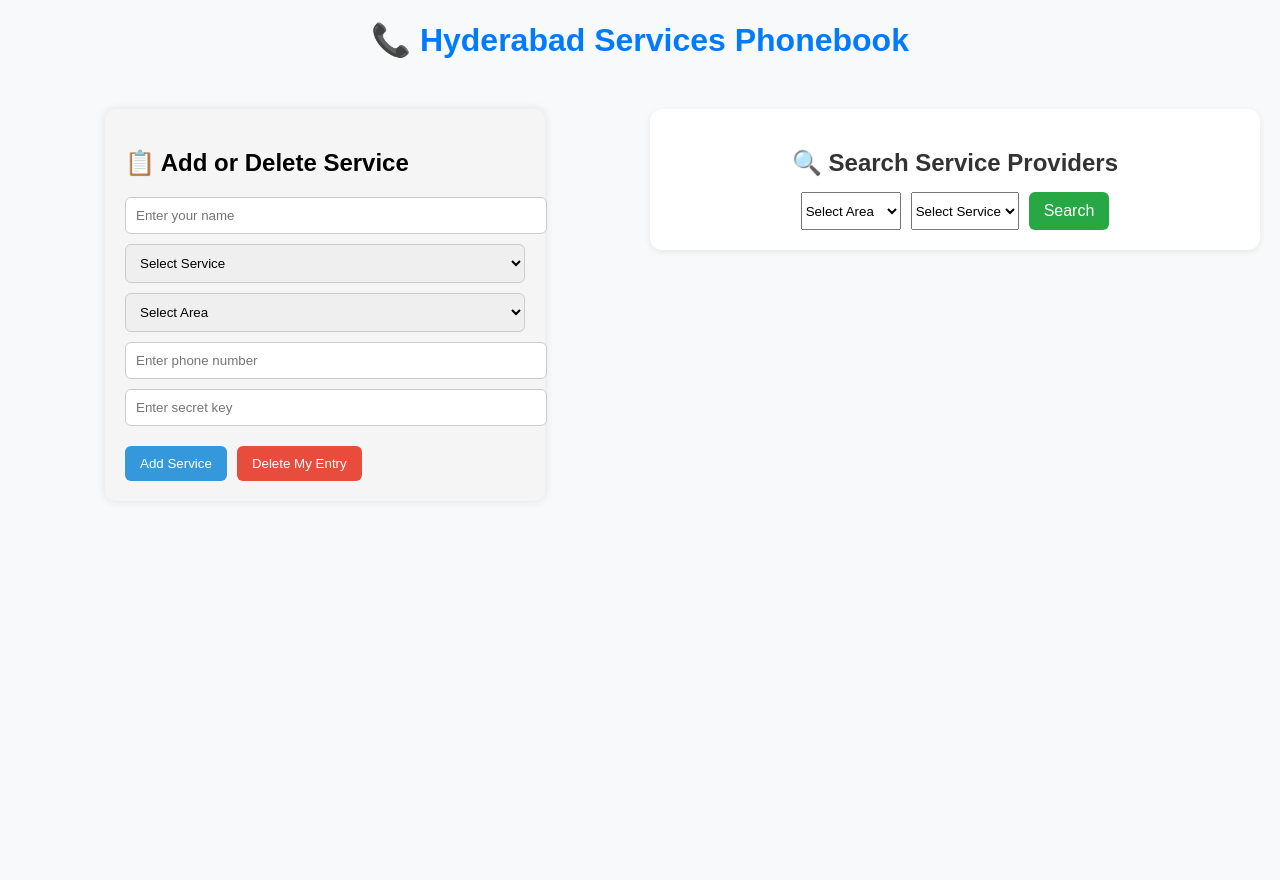
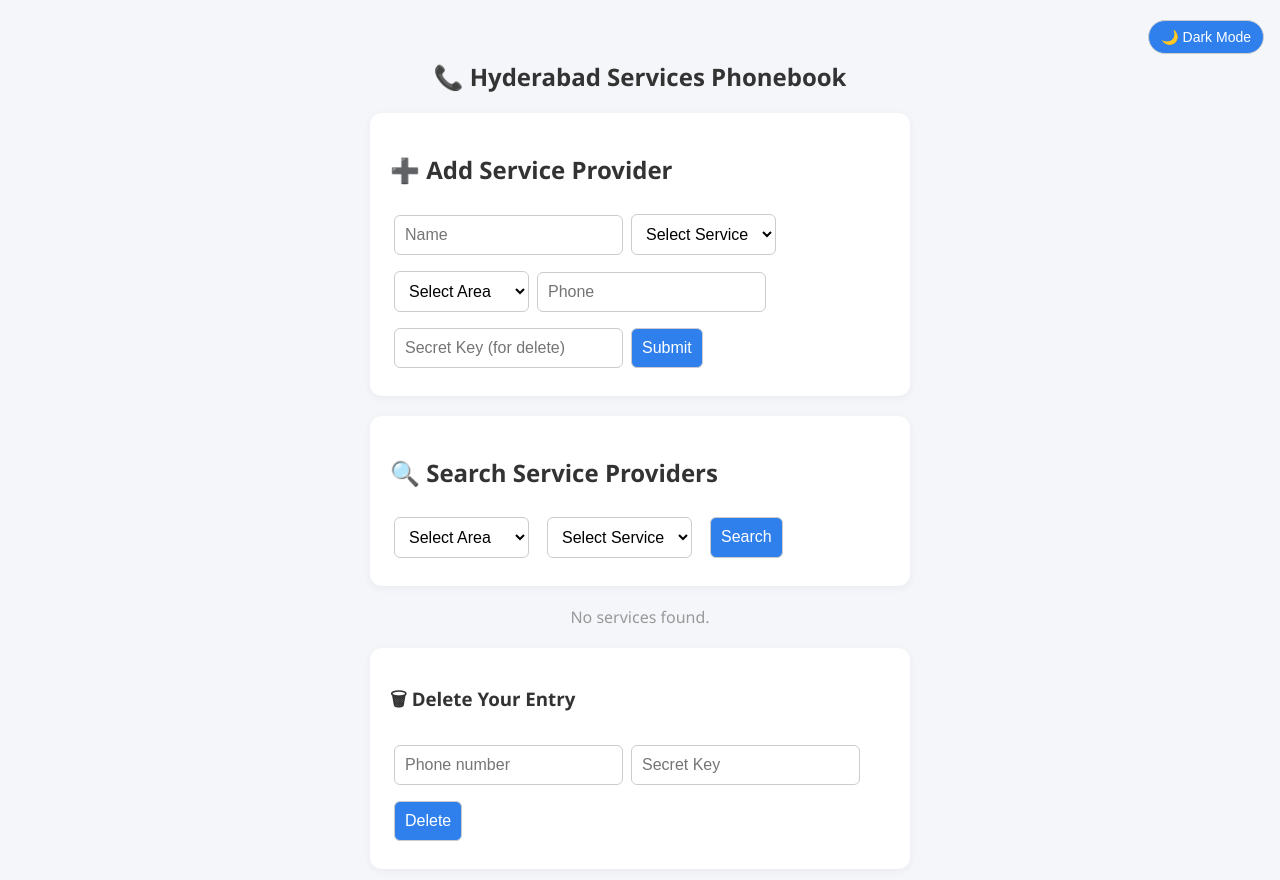
Before and after one commit to kotireddydeva/hyderabad-phonebook, a React (Create React App) app in the folder frontend/: page / in a window 1280 px wide. Shown: the top 880 px of the page. Before the commit the page ends 800 px from the top, so only its background shows below. Built offline with nearby package versions, Linux system fonts and the light colour scheme.

Commit message:
🌙 Added dark mode and improved UI

```diff
--- a/frontend/src/App.css
+++ b/frontend/src/App.css
@@ -1,205 +1,113 @@
 body {
-  font-family: Arial, sans-serif;
-  background-color: #f8f9fa;
+  font-family: 'Segoe UI', sans-serif;
   margin: 0;
   padding: 0;
+  transition: background-color 0.3s, color 0.3s;
 }
 
-h1 {
-  text-align: center;
-  color: #007BFF;
-  margin-bottom: 30px;
+:root {
+  --bg-color: #f5f6fa;
+  --text-color: #333;
+  --card-bg: #ffffff;
+  --btn-bg: #2f80ed;
+  --btn-hover: #1366d6;
+  --highlight: #2f80ed;
+  --msg-color: #e74c3c;
 }
 
-form {
-  max-width: 500px;
-  margin: 0 auto 20px;
-  padding: 20px;
-  background: #ffffff;
-  border-radius: 12px;
-  box-shadow: 0 2px 6px rgba(0, 0, 0, 0.1);
+.dark-mode {
+  --bg-color: #1e1e2f;
+  --text-color: #f5f5f5;
+  --card-bg: #2c2c3c;
+  --btn-bg: #5a85ff;
+  --btn-hover: #3d64d6;
+  --highlight: #8ab4f8;
+  --msg-color: #ff8080;
 }
 
-form input,
-form button {
-  display: block;
-  width: 100%;
-  margin-top: 10px;
+body {
+  background-color: var(--bg-color);
+  color: var(--text-color);
+}
+
+h2, h3 {
+  color: var(--text-color);
+}
+
+input, select, button {
   padding: 10px;
-  font-size: 16px;
+  margin: 8px 4px;
   border: 1px solid #ccc;
   border-radius: 6px;
+  font-size: 16px;
+  background: white;
+  color: #000;
 }
 
-form button {
-  background-color: #007BFF;
-  color: white;
-  border: none;
-  cursor: pointer;
-  margin-top: 15px;
+.dark-mode input,
+.dark-mode select {
+  background: #444;
+  color: #fff;
+  border-color: #666;
 }
 
-form button:hover {
-  background-color: #0056b3;
+button {
+  background-color: var(--btn-bg);
+  color: white;
+  cursor: pointer;
+  transition: background 0.3s ease;
 }
 
-.service-card {
-  background: #ffffff;
-  padding: 15px 20px;
-  border-radius: 12px;
-  border-left: 6px solid #007BFF;
-  margin: 15px 0;
-  box-shadow: 0 2px 6px rgba(0,0,0,0.1);
-  transition: transform 0.2s;
+button:hover {
+  background-color: var(--btn-hover);
 }
 
-.service-card:hover {
-  transform: translateY(-2px);
-}
-
-.service-card h3 {
-  margin-bottom: 8px;
-  color: #007BFF;
-}
-
-.search-box {
-  background: #ffffff;
+.form-box, .search-box, .delete-box {
+  background: var(--card-bg);
   padding: 20px;
+  margin: 20px auto;
   border-radius: 12px;
-  box-shadow: 0 2px 6px rgba(0, 0, 0, 0.08);
-  margin-bottom: 20px;
-  text-align: center;
-}
-
-.search-box h2 {
-  margin-bottom: 15px;
-  color: #333;
+  box-shadow: 0 2px 10px rgba(0, 0, 0, 0.05);
+  max-width: 500px;
 }
 
 .search-bar {
   display: flex;
-  justify-content: center;
+  flex-wrap: wrap;
   gap: 10px;
-  flex-wrap: wrap;
-}
-.search-bar input {
-  width: 180px;
-  padding: 10px;
-  border: 1px solid #bbb;
-  border-radius: 8px;
-  font-size: 16px;
-}
-.search-bar button {
-  padding: 10px 20px;
-  background-color: #28a745;
-  border: none;
-  color: white;
-  border-radius: 8px;
-  font-size: 16px;
-  cursor: pointer;
-}
-.search-bar button:hover {
-  background-color: #218838;
-}
-
-.search-box input {
-  width: 70%;
-  padding: 10px;
-  border: 1px solid #aaa;
-  border-radius: 6px;
-  margin-right: 8px;
-  font-size: 16px;
-}
-
-.search-box button {
-  padding: 10px 15px;
-  background-color: #28a745;
-  color: white;
-  border: none;
-  border-radius: 6px;
-  font-size: 16px;
-  cursor: pointer;
-}
-
-.search-box button:hover {
-  background-color: #218838;
-}
-
-.rating-box {
   margin-top: 10px;
 }
 
-.rating-box select {
-  padding: 5px;
-  font-size: 16px;
+.service-card {
+  background: var(--card-bg);
+  margin: 12px auto;
+  padding: 16px;
+  border-radius: 10px;
+  border-left: 4px solid var(--highlight);
+  max-width: 500px;
+  box-shadow: 0 1px 4px rgba(0, 0, 0, 0.08);
 }
 
-.rating-box button {
-  margin-left: 8px;
-  padding: 5px 10px;
-  background-color: #ffc107;
-  border: none;
-  border-radius: 6px;
+.service-card h3 {
+  margin: 0 0 8px 0;
+}
+
+.msg {
+  text-align: center;
+  color: var(--msg-color);
+  margin-top: 10px;
+  font-weight: bold;
+}
+
+.toggle-btn {
+  position: fixed;
+  top: 12px;
+  right: 12px;
+  background-color: var(--btn-bg);
+  color: white;
+  padding: 8px 12px;
+  border-radius: 20px;
   font-size: 14px;
   cursor: pointer;
+  z-index: 1000;
 }
-.app-container {
-  display: flex;
-  justify-content: space-between;
-  align-items: flex-start;
-  padding: 20px;
-  gap: 20px;
-}
-
-/* Left side: title + form */
-.left-side {
-  flex: 1;
-  max-width: 50%;
-}
-
-/* Right side: search + results */
-.right-side {
-  flex: 1;
-  max-width: 50%;
-}
-@media (max-width: 768px) {
-  .app-container {
-    flex-direction: column;
-  }
-
-  .left-side,
-  .right-side {
-    max-width: 100%;
-  }
-}
-
-.service-form {
-  max-width: 400px;
-  margin: 0 auto;
-  padding: 20px;
-  border-radius: 10px;
-  background: #f5f5f5;
-  box-shadow: 0 0 10px rgba(0,0,0,0.1);
-}
-
-.service-form input,
-.service-form select {
-  width: 100%;
-  padding: 10px;
-  margin-bottom: 10px;
-  border-radius: 6px;
-  border: 1px solid #ccc;
-}
-
-.service-form button {
-  padding: 10px 15px;
-  border: none;
-  border-radius: 6px;
-  background-color: #3498db;
-  color: white;
-  cursor: pointer;
-}
-
-.service-form button:hover {
-  background-color: #2980b9;
-}
--- a/frontend/src/App.js
+++ b/frontend/src/App.js
@@ -1,21 +1,23 @@
-import React from 'react';
-import './App.css';
+import React, { useState, useEffect } from 'react';
 import ServiceForm from './components/ServiceForm';
 import ServiceList from './components/ServiceList';
+import './App.css';
 
 function App() {
+  const [darkMode, setDarkMode] = useState(false);
+
+  useEffect(() => {
+    document.body.className = darkMode ? 'dark-mode' : '';
+  }, [darkMode]);
+
   return (
     <div>
-    <h1>📞 Hyderabad Services Phonebook</h1>
-    <div className="app-container">
-
-      <div className="left-side">
-        <ServiceForm />
-      </div>
-      <div className="right-side">
-        <ServiceList />
-      </div>
-    </div>
+      <button className="toggle-btn" onClick={() => setDarkMode(!darkMode)}>
+        {darkMode ? '🌞 Light Mode' : '🌙 Dark Mode'}
+      </button>
+      <h2 style={{ textAlign: 'center', marginTop: 60 }}>📞 Hyderabad Services Phonebook</h2>
+      <ServiceForm />
+      <ServiceList />
     </div>
   );
 }
--- a/frontend/src/components/ServiceForm.js
+++ b/frontend/src/components/ServiceForm.js
@@ -2,112 +2,71 @@ import React, { useState } from 'react';
 import axios from 'axios';
 
 function ServiceForm() {
-  const [name, setName] = useState('');
-  const [service, setService] = useState('');
-  const [area, setArea] = useState('');
-  const [phone, setPhone] = useState('');
-  const [secretKey, setSecretKey] = useState('');
+  const [formData, setFormData] = useState({
+    name: '',
+    service: '',
+    area: '',
+    phone: '',
+    secretKey: ''
+  });
+
   const [message, setMessage] = useState('');
 
   const areaOptions = ['Kukatpally', 'Ameerpet', 'Bachupally', 'Kushayiguda'];
   const serviceOptions = ['Electrician', 'Plumber', 'Carpenter', 'Painter', 'Mechanic'];
 
-  const submit = async () => {
+  const handleChange = (e) => {
+    const { name, value } = e.target;
+    setFormData(prev => ({ ...prev, [name]: value }));
+  };
+
+  const handleSubmit = async () => {
+    const { name, service, area, phone, secretKey } = formData;
     if (!name || !service || !area || !phone || !secretKey) {
-      setMessage("❌ All fields are required.");
-      return;
+      return setMessage('❗All fields are required.');
     }
 
     try {
-      await axios.post("https://hyderabad-phonebook.onrender.com/api/services/add", {
-        name,
-        service,
-        area,
-        phone,
-        secretKey,
-      });
-      setMessage("✅ Service added successfully!");
-      setName('');
-      setService('');
-      setArea('');
-      setPhone('');
-      setSecretKey('');
+      const res = await axios.post('https://hyderabad-phonebook.onrender.com/api/services/add', formData);
+      if (res.data.success) {
+        setMessage('✅ Service added successfully!');
+        setFormData({ name: '', service: '', area: '', phone: '', secretKey: '' });
+      }
     } catch (err) {
-      setMessage("❌ " + (err.response?.data || "Error adding service."));
-    }
-  };
-
-  const deleteEntry = async () => {
-    if (!phone || !secretKey) {
-      setMessage("❌ Phone and Secret Key are required to delete.");
-      return;
-    }
-
-    try {
-      await axios.delete("https://hyderabad-phonebook.onrender.com/api/services/delete", {
-        data: { phone, secretKey },
-      });
-      setMessage("🗑️ Service deleted successfully!");
-      setName('');
-      setService('');
-      setArea('');
-      setPhone('');
-      setSecretKey('');
-    } catch (err) {
-      setMessage("❌ " + (err.response?.data || "Error deleting service."));
+      if (err.response?.status === 409) {
+        setMessage('⚠️ This phone number already exists.');
+      } else {
+        setMessage('❌ Error adding service.');
+      }
     }
   };
 
   return (
-    <div className="service-form">
-      <h2>📋 Add or Delete Service</h2>
+    <div className="form-box">
+      <h2>➕ Add Service Provider</h2>
 
-      <input
-        type="text"
-        placeholder="Enter your name"
-        value={name}
-        onChange={(e) => setName(e.target.value)}
-      />
+      <input name="name" value={formData.name} onChange={handleChange} placeholder="Name" />
 
-      <select value={service} onChange={(e) => setService(e.target.value)}>
+      <select name="service" value={formData.service} onChange={handleChange}>
         <option value="">Select Service</option>
-        {serviceOptions.map((s) => (
-          <option key={s} value={s}>{s}</option>
+        {serviceOptions.map(opt => (
+          <option key={opt} value={opt}>{opt}</option>
         ))}
       </select>
 
-      <select value={area} onChange={(e) => setArea(e.target.value)}>
+      <select name="area" value={formData.area} onChange={handleChange}>
         <option value="">Select Area</option>
-        {areaOptions.map((a) => (
-          <option key={a} value={a}>{a}</option>
+        {areaOptions.map(opt => (
+          <option key={opt} value={opt}>{opt}</option>
         ))}
       </select>
 
-      <input
-        type="text"
-        placeholder="Enter phone number"
-        value={phone}
-        onChange={(e) => setPhone(e.target.value)}
-      />
+      <input name="phone" value={formData.phone} onChange={handleChange} placeholder="Phone" />
+      <input name="secretKey" value={formData.secretKey} onChange={handleChange} placeholder="Secret Key (for delete)" />
 
-      <input
-        type="password"
-        placeholder="Enter secret key"
-        value={secretKey}
-        onChange={(e) => setSecretKey(e.target.value)}
-      />
+      <button onClick={handleSubmit}>Submit</button>
 
-      <div style={{ marginTop: '10px' }}>
-        <button onClick={submit}>Add Service</button>
-        <button
-          onClick={deleteEntry}
-          style={{ marginLeft: '10px', backgroundColor: '#e74c3c', color: 'white' }}
-        >
-          Delete My Entry
-        </button>
-      </div>
-
-      {message && <p style={{ marginTop: '15px', color: '#444' }}>{message}</p>}
+      {message && <p className="msg">{message}</p>}
     </div>
   );
 }
--- a/frontend/src/components/ServiceList.js
+++ b/frontend/src/components/ServiceList.js
@@ -6,6 +6,7 @@ function ServiceList() {
   const [area, setArea] = useState('');
   const [service, setService] = useState('');
   const [results, setResults] = useState([]);
+  const [deleteData, setDeleteData] = useState({ phone: '', secretKey: '' });
   const [message, setMessage] = useState('');
 
   const areaOptions = ['Kukatpally', 'Ameerpet', 'Bachupally', 'Kushayiguda'];
@@ -13,9 +14,7 @@ function ServiceList() {
 
   const search = async () => {
     if (!area && !service) {
-      setMessage("❌ Please select at least area or service to search.");
-      setResults([]);
-      return;
+      return setMessage('❗Enter at least Area or Service to search');
     }
 
     try {
@@ -23,9 +22,23 @@ function ServiceList() {
         params: { area, service }
       });
       setResults(res.data);
-      setMessage(res.data.length ? '' : 'No services found.');
+      setMessage('');
     } catch (err) {
-      setMessage("❌ Error searching services.");
+      setMessage('❌ Failed to fetch results');
+    }
+  };
+
+  const handleDelete = async () => {
+    const { phone, secretKey } = deleteData;
+    if (!phone || !secretKey) return setMessage('❗Both phone and secret key are required');
+
+    try {
+      const res = await axios.post(`https://hyderabad-phonebook.onrender.com/api/services/delete`, deleteData);
+      setMessage('✅ Service deleted successfully');
+      setDeleteData({ phone: '', secretKey: '' });
+      setResults(results.filter(r => r.phone !== phone)); // remove from list
+    } catch (err) {
+      setMessage('❌ Could not delete. Check phone/secret key');
     }
   };
 
@@ -33,29 +46,24 @@ function ServiceList() {
     <div>
       <div className="search-box">
         <h2>🔍 Search Service Providers</h2>
-
         <div className="search-bar">
           <select value={area} onChange={(e) => setArea(e.target.value)}>
             <option value="">Select Area</option>
-            {areaOptions.map((a) => (
-              <option key={a} value={a}>{a}</option>
-            ))}
+            {areaOptions.map((a) => <option key={a} value={a}>{a}</option>)}
           </select>
 
           <select value={service} onChange={(e) => setService(e.target.value)}>
             <option value="">Select Service</option>
-            {serviceOptions.map((s) => (
-              <option key={s} value={s}>{s}</option>
-            ))}
+            {serviceOptions.map((s) => <option key={s} value={s}>{s}</option>)}
           </select>
 
           <button onClick={search}>Search</button>
         </div>
       </div>
 
-      {message && (
-        <p style={{ textAlign: 'center', color: '#999' }}>{message}</p>
-      )}
+      {message && <p className="msg">{message}</p>}
+
+      {results.length === 0 && <p style={{ textAlign: 'center', color: '#999' }}>No services found.</p>}
 
       {results.map((s) => (
         <div key={s.id} className="service-card">
@@ -66,6 +74,21 @@ function ServiceList() {
           <Rating id={s.id} rating={s.rating} />
         </div>
       ))}
+
+      <div className="delete-box">
+        <h3>🗑 Delete Your Entry</h3>
+        <input
+          placeholder="Phone number"
+          value={deleteData.phone}
+          onChange={(e) => setDeleteData({ ...deleteData, phone: e.target.value })}
+        />
+        <input
+          placeholder="Secret Key"
+          value={deleteData.secretKey}
+          onChange={(e) => setDeleteData({ ...deleteData, secretKey: e.target.value })}
+        />
+        <button onClick={handleDelete}>Delete</button>
+      </div>
     </div>
   );
 }
```
